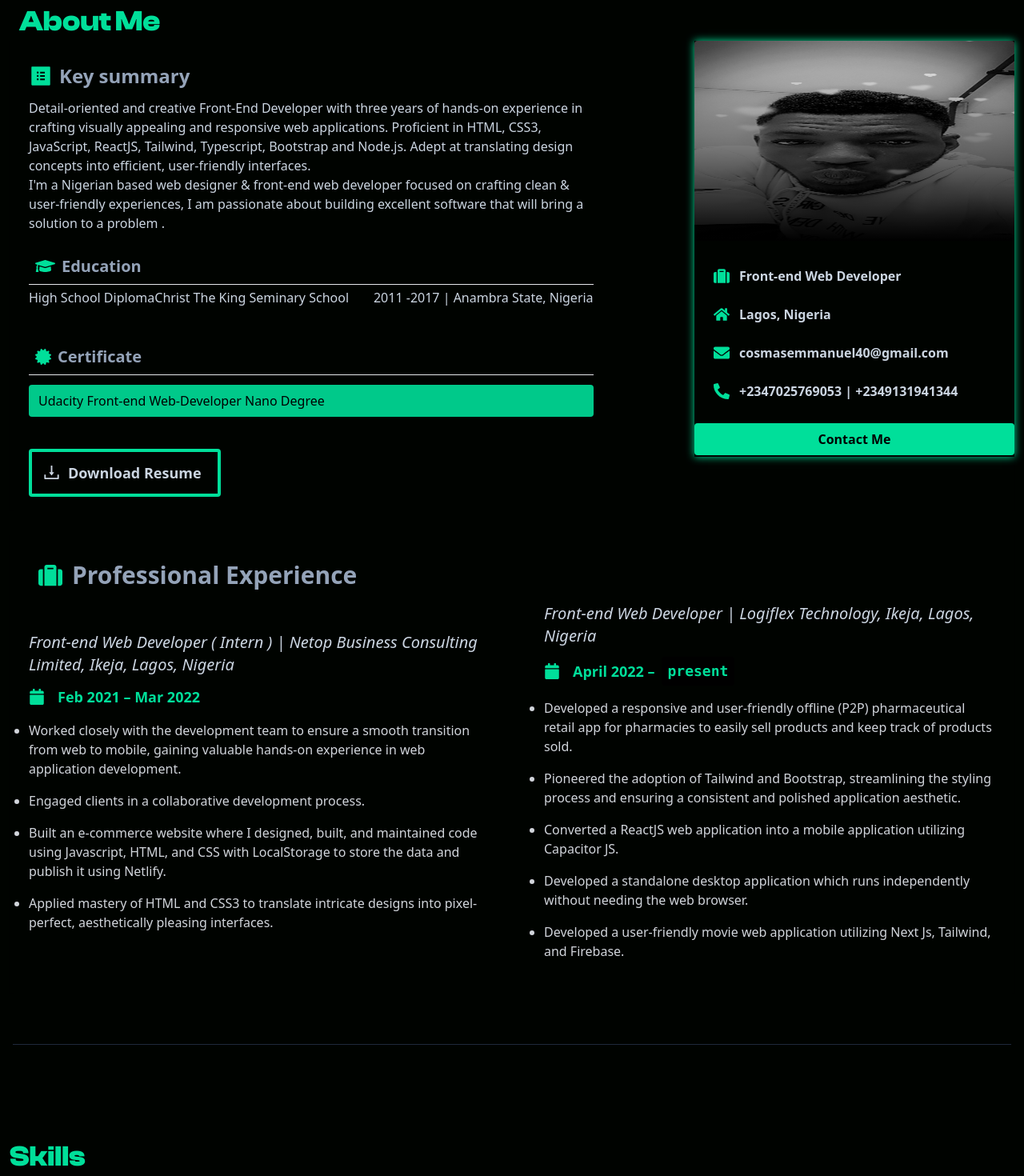
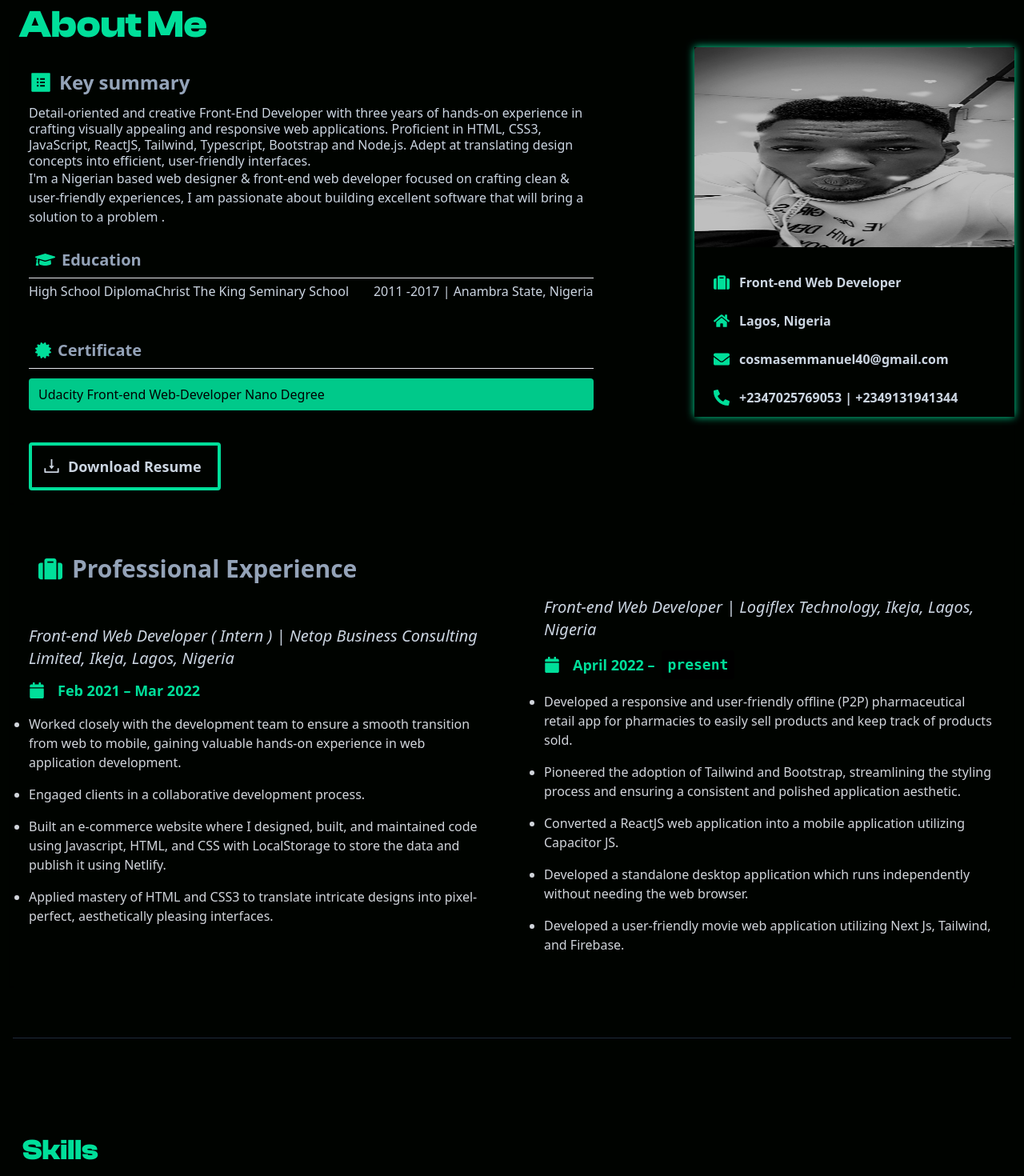
Before and after one commit to emmanuel2-s/my-portfolio, a React (Vite) app: page / in a window 1280 px wide. Shown: the part 920-2390 px from the top of the page at 80% size. Built offline with nearby package versions, Linux system fonts and the light colour scheme.

Commit message:
new changes

```diff
--- a/src/components/About.jsx
+++ b/src/components/About.jsx
@@ -40,19 +40,19 @@ function About() {
     <>
       <div className="w-full py-8 mt-20">
         <div className="max-w-[1440px] mx-auto w-full px-3" id="about">
-          <h1 className="text-[#00df9a] text-center md:text-left text-4xl md:text-4xl font-extrabold px-3">
+          <h1 className="text-[#00df9a] text-center md:text-left text-4xl md:text-5xl font-extrabold px-3">
             About Me
           </h1>
           {/* <div className="border-b-4 border-black w-20"></div> */}
           <div className="visible grid md:flex md:justify-between space-x-6 gap-6 shadow-sm mt-1">
             <div className=" md:px-6 py-4 px-3 w-full lg:w-3/5">
-              <div className="flex justify-center items-center md:justify-start py-3">
+              <div className="flex justify-start items-center md:justify-start py-3">
                 <AiFillProfile className="f text-[#00df9a]" size={30} />
                 <h3 className="text-2xl md:text-2xl font-bold px-2 text-slate-400">
                   Key summary
                 </h3>
               </div>
-              <p className="f font-sans font-medium text-center text-slate-300 md:text-left flex flex-wrap leading-6 w-full">
+              <p className="f font-sans font-medium text-left text-slate-300 flex flex-wrap leading-tight w-full">
                 Detail-oriented and creative Front-End Developer with three
                 years of hands-on experience in crafting visually appealing and
                 responsive web applications. Proficient in HTML, CSS3,
@@ -60,7 +60,7 @@ function About() {
                 Node.js. Adept at translating design concepts into efficient,
                 user-friendly interfaces.
               </p>
-              <p className="font-sans text-center md:text-left font-medium text-slate-300 w-full pb-5">
+              <p className="font-sans text-left font-medium text-slate-300 w-full pb-5">
                 I'm a Nigerian based web designer & front‑end web developer
                 focused on crafting clean & user‑friendly experiences, I am
                 passionate about building excellent software that will bring a
@@ -114,12 +114,12 @@ function About() {
             </div>
 
             {/* profile */}
-            <div className="hidden lg:block py-10 md:py-0 md:mr-8 shadow-[0_0_10px_#00df9a] h-[520px]">
-              <div className="w-full bg-gradient-to-t lg:absolute z-50 from-black md:w-[400px] md:h-[250px] rounded-t-lg"></div>
+            <div className="hidden md:block py-10 md:py-0 md:mr-8 shadow-[0_0_10px_#00df9a] h-full">
+              {/* <div className="w-full bg-gradient-to-t lg:absolute z-50 from-black md:w-[400px] md:h-[250px] rounded-t-lg"></div> */}
               <img
                 src={profil}
                 alt="my profile picture"
-                className=" w-full md:w-[400px] md:h-[250px] rounded relative"
+                className=" w-full md:w-[400px] md:h-[250px] rounded relative brightness-75"
               />
 
               <p className="flex items-center p-3 font-bold pt-8 text-slate-300">
@@ -147,9 +147,9 @@ function About() {
                 </span>
                 +2347025769053 | +2349131941344
               </p>
-              <button className="text-black rounded bg-[#00df9a] px-4 py-2 w-full text-center font-bold mt-4">
+              {/* <button className="text-black rounded bg-[#00df9a] px-4 py-2 w-full text-center font-bold mt-4">
                 Contact Me
-              </button>
+              </button> */}
             </div>
           </div>
 
--- a/src/components/Contact.jsx
+++ b/src/components/Contact.jsx
@@ -30,7 +30,7 @@ function Contact() {
 
   return (
     <>
-      <div className="max-w-[1440px] w-full mx-auto md:mt-20 py-4 px-4">
+      <div className="max-w-[1440px] w-full mx-auto md:mt-20 py-4 px-4 border-t border-slate-700">
         <h1
           className="text-[#00df9a] text-center md:text-left text-4xl font-bold my-6 px-3"
           id="contact"
@@ -39,7 +39,7 @@ function Contact() {
         </h1>
 
         <div className="block md:flex md:justify-between md:items-center space-y-3 px-4 sm:px-0">
-          <div className="w-full">
+          <div className="w-full mb-8">
             <h4 className="text-slate-400 text-xl font-bold py-4">
               I' ll be thrilled to have you connect with me!
             </h4>
@@ -89,7 +89,7 @@ function Contact() {
             </form>
           </div>
 
-          <div className="hidden lg:block py-8 shadow-[0_0_10px_#00df9a] px-4 sm:px-2">
+          <div className="block md:hidden lg:block py-8 shadow-[0_0_10px_#00df9a] px-4 sm:px-2 rounded-lg">
             <p className="flex items-center p-3 font-bold text-slate-300">
               <span className="px-3">
                 <FaSuitcase className="text-[#00df9a]" size={20} />
--- a/src/components/Hero.jsx
+++ b/src/components/Hero.jsx
@@ -2,7 +2,7 @@ import React from "react";
 import Typed from "react-typed";
 import star from "../assets/img/star.png";
 // import profile from "../assets/img/result (2).png";
-import profile from "../assets/img/black me.jpg";
+import profile from "../assets/img/circle.svg";
 // import profile from "../assets/img/3d-graphic-designer 1.png";
 import profil from "../assets/img/snapchat.jpg";
 import {
@@ -21,16 +21,17 @@ function Hero() {
       <div className="hty pt-16 md:pt-32 w-full max-w-[1440px] mx-auto h-full md:py-20 md:flex md:flex-row-reverse md:justify-between md:pr-8">
         <div className="relative">
           {/* <div className="hidden w-full absolute md:block bg-gradient-to-t lg:absolute z-30 from-black h-full lg:w-[500px] lg:h-[600px] rounded-t-lg"></div> */}
+
           <img
             src={profile}
             alt="/"
             width={500}
-            className=" hidden md:flex flex-shrink-0 lg:h-[600px] rounded-md brightness-75"
+            className=" hidden md:flex flex-shrink-0 lg:h-[600px] rounded-md hover:animate-spin"
           />
           <img
             src={profil}
             alt="my profile picture"
-            className="rounded-full border-8 border-[#00df9a] w-[400px] h-[400px] block md:hidden mx-auto animate-pulse"
+            className="rounded-full border-8 border-[#00df9a] w-[400px] h-[400px] block md:hidden mx-auto"
           />
         </div>
 
@@ -40,7 +41,8 @@ function Hero() {
               HELLO,
             </h1>
             <h2 className="text-center font-extrabold leading-10 text-4xl sm:text-4xl sm:text-left  lg:text-6xl text-slate-300 py-3">
-              I'M ENUNWA EMMANUEL.
+              I'M ENUNWA <br className="hidden md:block" />
+              EMMANUEL.
             </h2>
 
             <div className="text-gray-300 flex justify-center items-center font-bold pb-10 md:pb-0">
--- a/src/components/Skill.jsx
+++ b/src/components/Skill.jsx
@@ -7,11 +7,13 @@ function Skill() {
         id="skill"
         className="text-white max-w-[1440px] mx-auto py-10 sm:mt-20 box-border w-full px-3"
       >
-        <h1 className="text-4xl text-[#00df9a] text-center sm:text-left">
-          Skills
-        </h1>
-        <div className="grid gap-y-8 md:grid-cols-3 md:gap-10 mt-10 md:gap-y-0">
-          <div className="border-4 border-[#00df9a] w-9/12 mx-auto shadow-[0_0_10px_#00df9a] rounded py-6 hover:scale-105 duration-500 delay-100">
+        <div className="flex justify-center md:justify-start">
+          <h1 className="text-4xl text-[#00df9a] text-center md:text-left sm:text-left px-4">
+            Skills
+          </h1>
+        </div>
+        <div className="grid gap-y-8 md:grid-cols-2 lg:grid-cols-3 md:gap-10 mt-10 md:gap-y-8">
+          <div className="border-4 border-[#00df9a] w-7/12  md:w-9/12 mx-auto shadow-[0_0_10px_#00df9a] rounded py-6 hover:scale-105 duration-500 delay-100">
             <div className="">
               <h4 className="text-gray-400 font-bold text-center text-2xl pb-10 capitalize">
                 Programming Language
@@ -36,7 +38,7 @@ function Skill() {
             </div>
           </div>
 
-          <div className="border-4 border-[#00df9a] w-9/12 mx-auto shadow-[0_0_10px_#00df9a] rounded py-6 hover:scale-105 duration-500 delay-100">
+          <div className="border-4 border-[#00df9a] w-7/12  md:w-9/12 mx-auto shadow-[0_0_10px_#00df9a] rounded py-6 hover:scale-105 duration-500 delay-100">
             <div className="">
               <h4 className="text-gray-400 font-bold text-center text-2xl pb-10 capitalize">
                 Frameworks
@@ -64,7 +66,7 @@ function Skill() {
             </div>
           </div>
 
-          <div className="border-4 border-[#00df9a] w-9/12 mx-auto shadow-[0_0_10px_#00df9a] rounded py-6 hover:scale-105 duration-500 delay-100">
+          <div className="border-4 border-[#00df9a] w-7/12  md:w-9/12 mx-auto shadow-[0_0_10px_#00df9a] rounded py-6 hover:scale-105 duration-500 delay-100">
             <div className="md:px-2">
               <h4 className="text-gray-400 font-bold text-center text-2xl pb-10">
                 Version Controls & Tech Tool
```
Also changed, not shown: src/components/Portfolio.jsx (+13 -7 lines), src/assets/img/circle.svg (added), src/assets/img/me new.jpg (added).
